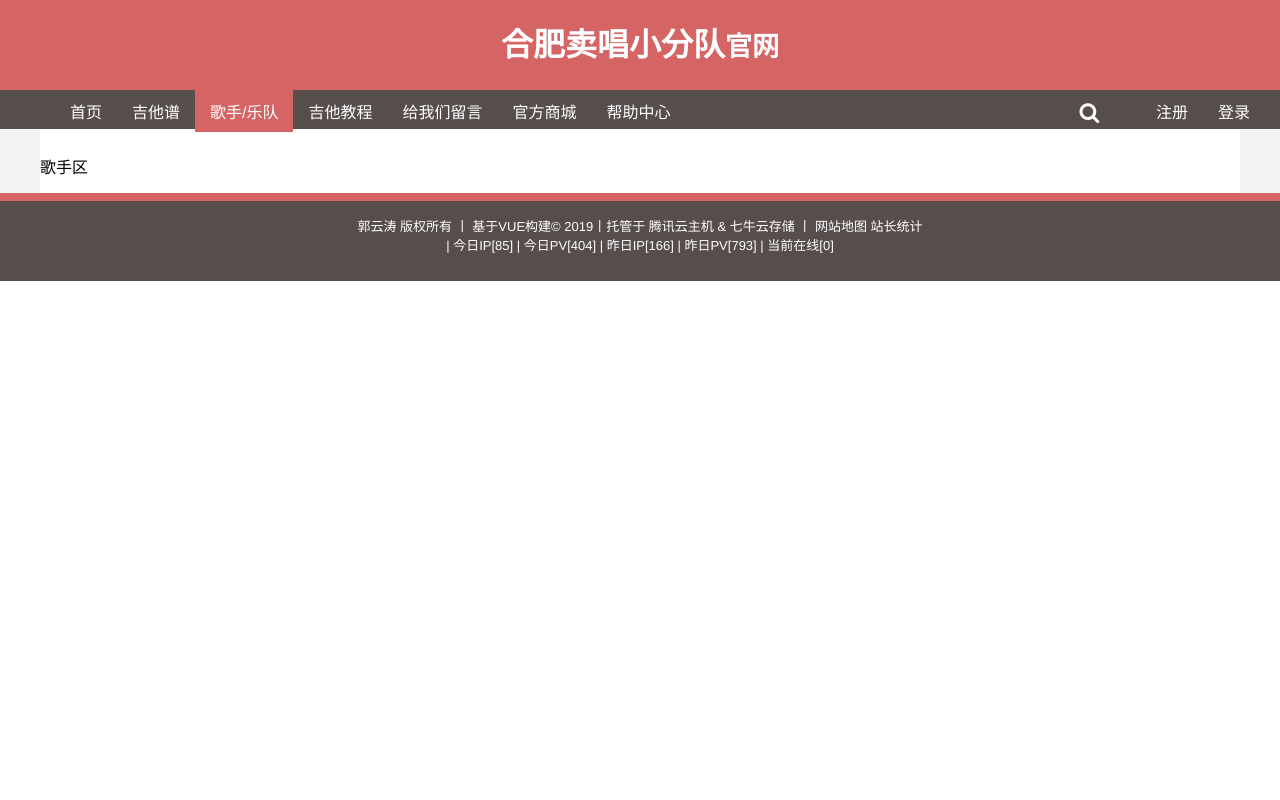
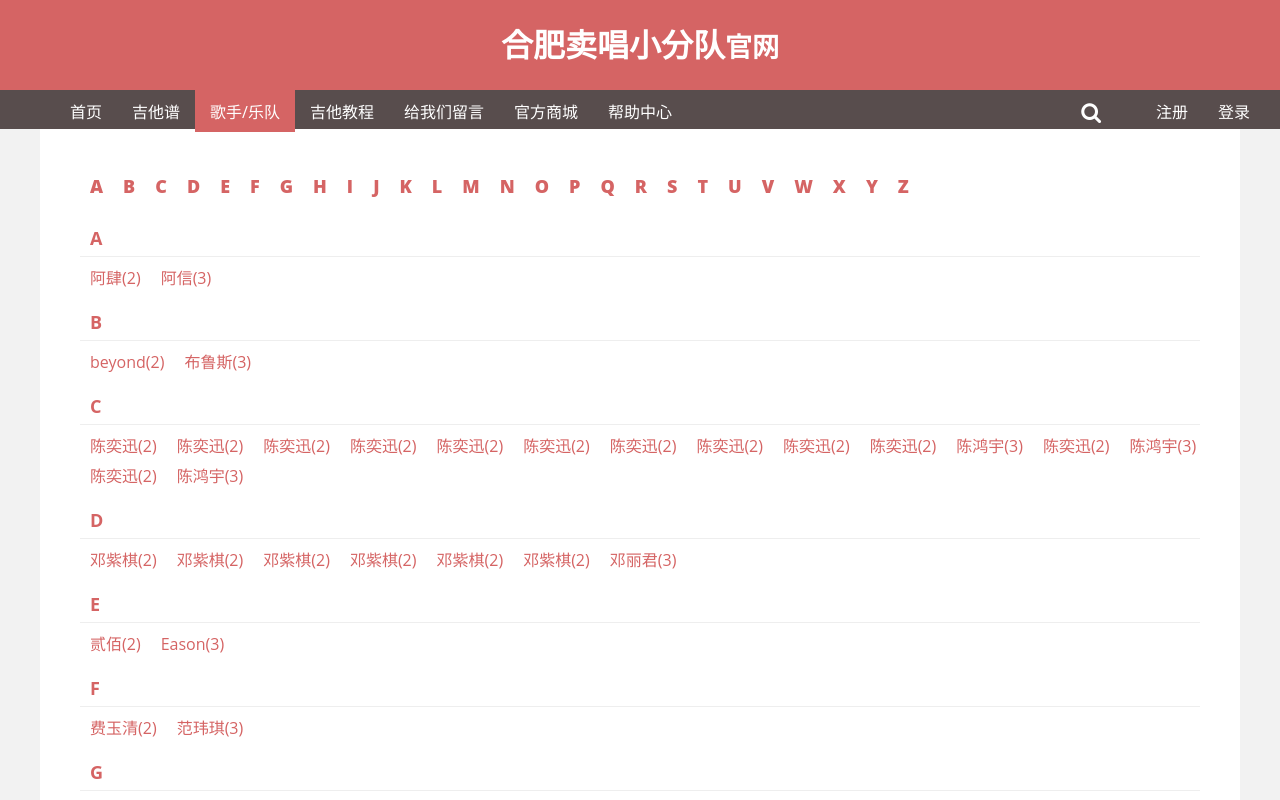
Before and after one commit to guoyuntao123/hefei-sing, a Vue app: page /#/singer in a window 1280 px wide. Before the commit this address had no page. Shown: the top 800 px of the page. Built offline with nearby package versions, Linux system fonts and the light colour scheme; what vue-resource would draw is missing.

Commit message:
更新歌手模块

```diff
--- a/src/views/singer/singer.vue
+++ b/src/views/singer/singer.vue
@@ -3,7 +3,44 @@
       <Header></Header>
       <Nav :index="2"></Nav>
       <div class="content">
-        歌手区
+        <div class="first-letter">
+          <a href="#A">A</a>
+          <a href="#B">B</a>
+          <a href="#C">C</a>
+          <a href="#D">D</a>
+          <a href="#E">E</a>
+          <a href="#F">F</a>
+          <a href="#G">G</a>
+          <a href="#H">H</a>
+          <a href="#I">I</a>
+          <a href="#J">J</a>
+          <a href="#K">K</a>
+          <a href="#L">L</a>
+          <a href="#M">M</a>
+          <a href="#N">N</a>
+          <a href="#O">O</a>
+          <a href="#P">P</a>
+          <a href="#Q">Q</a>
+          <a href="#R">R</a>
+          <a href="#S">S</a>
+          <a href="#T">T</a>
+          <a href="#U">U</a>
+          <a href="#V">V</a>
+          <a href="#W">W</a>
+          <a href="#X">X</a>
+          <a href="#Y">Y</a>
+          <a href="#Z">Z</a>
+        </div>
+        <div class="tag-body">
+            <ul>
+              <template v-for="item in datas">
+                <li class="char" :id="item.char">
+                {{item.char}}
+                </li>
+                <a class="singers" href="#" v-for="it in item.singers" >{{it.name}}({{it.num}})</a>
+              </template>
+            </ul>
+        </div>
       </div>
       <Bottom></Bottom>
     </div>
@@ -18,7 +55,34 @@
         name: "singer",
         data(){
             return {
-
+                datas:[
+                  {char:"A",singers:[{name:"阿肆",num:2},{name:"阿信",num:3}]},
+                  {char:"B",singers:[{name:"beyond",num:2},{name:"布鲁斯",num:3}]},
+                  {char:"C",singers:[{name:"陈奕迅",num:2},{name:"陈奕迅",num:2},{name:"陈奕迅",num:2},{name:"陈奕迅",num:2},{name:"陈奕迅",num:2},{name:"陈奕迅",num:2},{name:"陈奕迅",num:2},{name:"陈奕迅",num:2},{name:"陈奕迅",num:2},{name:"陈奕迅",num:2},{name:"陈鸿宇",num:3},{name:"陈奕迅",num:2},{name:"陈鸿宇",num:3},{name:"陈奕迅",num:2},{name:"陈鸿宇",num:3}]},
+                  {char:"D",singers:[{name:"邓紫棋",num:2},{name:"邓紫棋",num:2},{name:"邓紫棋",num:2},{name:"邓紫棋",num:2},{name:"邓紫棋",num:2},{name:"邓紫棋",num:2},{name:"邓丽君",num:3}]},
+                  {char:"E",singers:[{name:"贰佰",num:2},{name:"Eason",num:3}]},
+                  {char:"F",singers:[{name:"费玉清",num:2},{name:"范玮琪",num:3}]},
+                  {char:"G",singers:[{name:"高晓松",num:2},{name:"郭顶",num:3}]},
+                  {char:"H",singers:[{name:"黄渤",num:2},{name:"韩红",num:3}]},
+                  {char:"I",singers:[{name:"阿肆",num:2},{name:"阿信",num:3}]},
+                  {char:"J",singers:[{name:"阿肆",num:2},{name:"阿信",num:3}]},
+                  {char:"K",singers:[{name:"阿肆",num:2},{name:"阿信",num:3}]},
+                  {char:"L",singers:[{name:"阿肆",num:2},{name:"阿信",num:3}]},
+                  {char:"M",singers:[{name:"阿肆",num:2},{name:"阿信",num:3}]},
+                  {char:"N",singers:[{name:"阿肆",num:2},{name:"阿信",num:3}]},
+                  {char:"O",singers:[{name:"阿肆",num:2},{name:"阿信",num:3}]},
+                  {char:"P",singers:[{name:"阿肆",num:2},{name:"阿信",num:3}]},
+                  {char:"Q",singers:[{name:"阿肆",num:2},{name:"阿信",num:3}]},
+                  {char:"R",singers:[{name:"阿肆",num:2},{name:"阿信",num:3}]},
+                  {char:"S",singers:[{name:"阿肆",num:2},{name:"阿信",num:3}]},
+                  {char:"T",singers:[{name:"阿肆",num:2},{name:"阿信",num:3}]},
+                  {char:"U",singers:[{name:"阿肆",num:2},{name:"阿信",num:3}]},
+                  {char:"V",singers:[{name:"阿肆",num:2},{name:"阿信",num:3}]},
+                  {char:"W",singers:[{name:"阿肆",num:2},{name:"阿信",num:3}]},
+                  {char:"X",singers:[{name:"阿肆",num:2},{name:"阿信",num:3}]},
+                  {char:"Y",singers:[{name:"阿肆",num:2},{name:"阿信",num:3}]},
+                  {char:"Z",singers:[{name:"阿肆",num:2},{name:"阿信",num:3}]}
+                   ]
             }
         },
         components: {
@@ -30,5 +94,51 @@
 </script>
 
 <style scoped>
+*{
+  font-family: "Open Sans","Hiragino Sans GB","Microsoft YaHei","WenQuanYi Micro Hei",Arial,Verdana,Tahoma,sans-serif;
+  color:#D56464;
+}
+a{
+  text-decoration:none;
+}
+.tag-head{
+  padding:10px 20px;
+  font-size: 18px;
+  background-color: #F8F8F8;
+  color:#333;
+}
+  .tag-body{
+    padding-bottom:30px;
+  }
+  .first-letter{
+    padding:10px 20px;
+  }
+.first-letter{
+  margin:0 20px 10px 20px;
+  font-weight: bold;
+  text-underline:none;
+  padding-top:20px;
+}
+  .first-letter a{
+    margin:0 10px;
+    font-size:18px;
+    font-weight: bolder;
+  }
+  .char{
+    font-size:18px;
+    margin:18px 40px 5px 0;
+    padding: 0 0 6px 10px;
+    border-bottom: 1px solid #EEE;
+    font-weight: bolder;
+}
+  .singers{
+    margin:3px 10px;
+    display: inline-block;
+  }
 
+
+.singers:hover{
+  font-weight: bolder;
+  text-decoration: underline;
+}
 </style>
```
